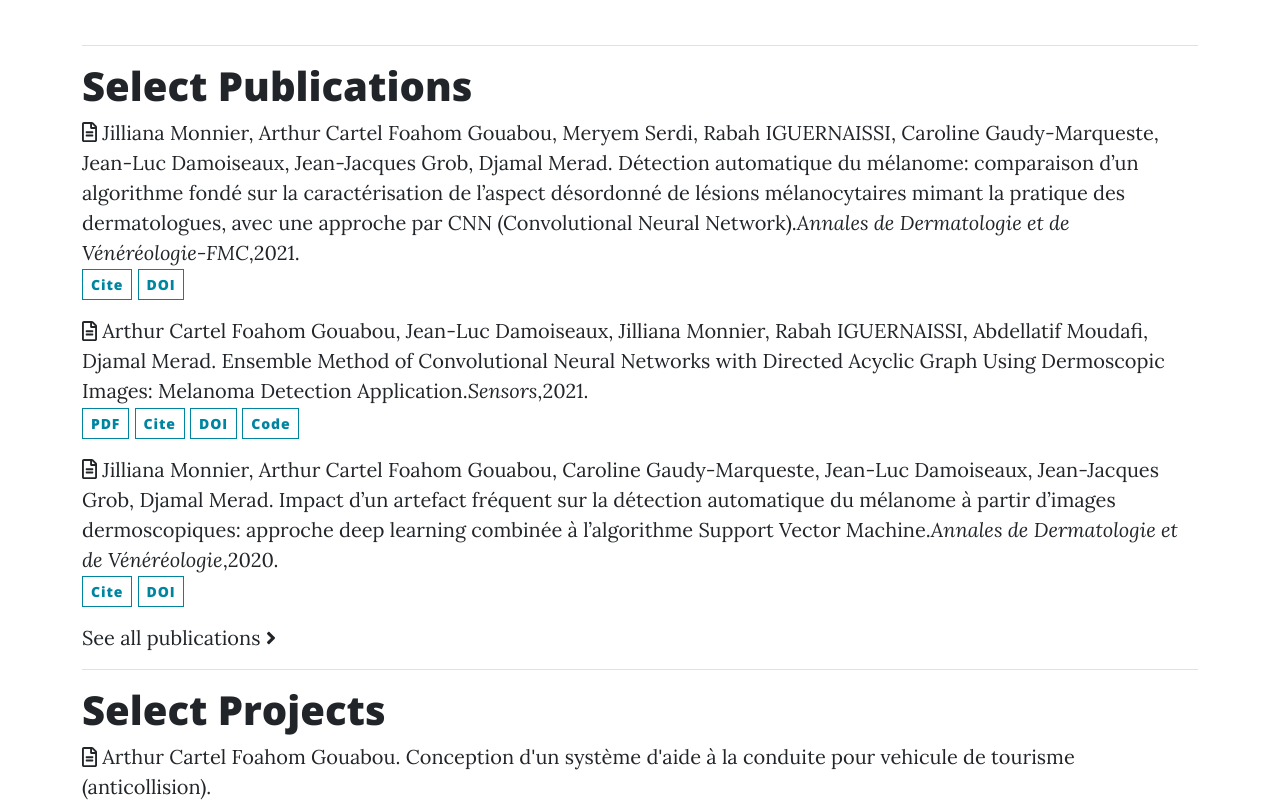
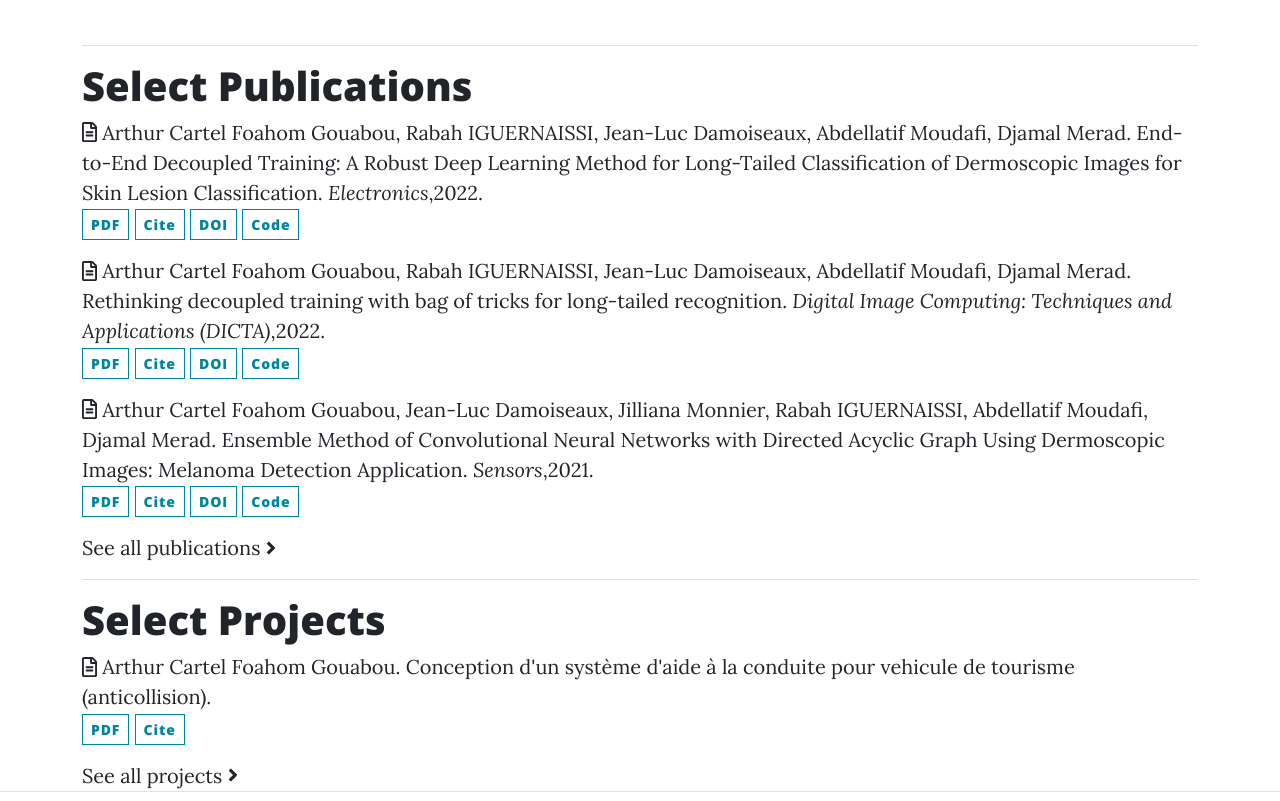
Before and after one commit to cartelgouabou/cartelgouabou.github.io, a plain HTML site: page index.html in a window 1280 px wide. Shown: the part 1496-2297 px from the top of the page. Drawn offline with nearby package versions, Linux system fonts and the light colour scheme.

Commit message:
Update index.html

```diff
--- a/index.html
+++ b/index.html
@@ -100,19 +100,36 @@
       <div class="pub-list-item view-citation" style=margin-bottom:1rem>
         <i class="far fa-file-alt pub-icon" aria-hidden=true></i>
          <span class="article-metadata li-cite-author">
-            <span><a href='https://sciprofiles.com/profile/author/NUZWT2FXbjRTblFmVStIWHZpeThSakNSeTJRUlhDZVYvWE95cFJtUDM2ND0=' target='_blank'>Jilliana Monnier</a></span>,
             <span><a href='https://orcid.org/0000-0002-3897-5693' target='_blank'>Arthur Cartel Foahom Gouabou</a></span>,
-            <span><a href='https://www.researchgate.net/profile/Meryem-Serdi' target='_blank'>Meryem Serdi</a></span>,
             <span><a href='https://sciprofiles.com/profile/689745' target='_blank'>Rabah IGUERNAISSI</a></span>,
-            <span><a href='https://fr.linkedin.com/in/caroline-gaudy-marqueste-26a791140' target='_blank'>Caroline Gaudy-Marqueste</a></span>,
             <span><a href='https://sciprofiles.com/profile/1660982' target='_blank'>Jean-Luc Damoiseaux</a></span>,
-            <span><a href='https://scholar.google.com/citations?user=XQ5tHvoAAAAJ&hl=fr&oi=sra' target='_blank'>Jean-Jacques Grob</a></span>,
+            <span><a href='https://scholar.google.fr/citations?user=Wd7JHnsAAAAJ&hl=fr' target='_blank'>Abdellatif Moudafi</a></span>,
             <span><a href='https://scholar.google.fr/citations?user=gfepWa8AAAAJ&hl=fr' target='_blank'>Djamal Merad</a></span>.
          </span>
-         <a href=https://doi.org/10.1016/j.fander.2021.09.570 target='_blank'>Détection automatique du mélanome: comparaison d’un algorithme fondé sur la caractérisation de l’aspect désordonné de lésions mélanocytaires mimant la pratique des dermatologues, avec une approche par CNN (Convolutional Neural Network)</a>.<em>Annales de Dermatologie et de Vénéréologie-FMC</em>,2021.
+         <a href=/publication/eeke-21/>End-to-End Decoupled Training: A Robust Deep Learning Method for Long-Tailed Classification of Dermoscopic Images for Skin Lesion Classification</a>. <em>Electronics</em>,2022.
         <div class=btn-links>
-            <a class="btn btn-outline-primary btn-page-header btn-sm" href="assets/publication_bib/detection_automatique.bib" target=_blank rel=noopener>Cite</a>
-            <a class="btn btn-outline-primary btn-page-header btn-sm" href=https://doi.org/10.1016/j.fander.2021.09.570 target=_blank rel=noopener>DOI</a>
+            <a class="btn btn-outline-primary btn-page-header btn-sm" href='https://www.mdpi.com/2079-9292/11/20/3275/pdf?version=1665564188' target=_blank rel=noopener>PDF</a>
+            <a class="btn btn-outline-primary btn-page-header btn-sm" href="assets/publication_bib/end_to_end_decoupled_training.bib" target=_blank rel=noopener>Cite</a>
+            <a class="btn btn-outline-primary btn-page-header btn-sm" href='https://doi.org/10.3390/electronics11203275' target=_blank rel=noopener>DOI</a>
+            <a class="btn btn-outline-primary btn-page-header btn-sm" href='https://github.com/cartelgouabou/End_to_end_decoupled_training_for_skin_lesion_classification' target=_blank rel=noopener>Code</a>
+
+        </div>
+    </div>
+    <div class="pub-list-item view-citation" style=margin-bottom:1rem>
+        <i class="far fa-file-alt pub-icon" aria-hidden=true></i>
+         <span class="article-metadata li-cite-author">
+            <span><a href='https://orcid.org/0000-0002-3897-5693' target='_blank'>Arthur Cartel Foahom Gouabou</a></span>,
+            <span><a href='https://sciprofiles.com/profile/689745' target='_blank'>Rabah IGUERNAISSI</a></span>,
+            <span><a href='https://sciprofiles.com/profile/1660982' target='_blank'>Jean-Luc Damoiseaux</a></span>,
+            <span><a href='https://scholar.google.fr/citations?user=Wd7JHnsAAAAJ&hl=fr' target='_blank'>Abdellatif Moudafi</a></span>,
+            <span><a href='https://scholar.google.fr/citations?user=gfepWa8AAAAJ&hl=fr' target='_blank'>Djamal Merad</a></span>.
+         </span>
+         <a href=/publication/eeke-21/>Rethinking decoupled training with bag of tricks for long-tailed recognition</a>. <em>Digital Image Computing: Techniques and Applications (DICTA)</em>,2022.
+        <div class=btn-links>
+            <a class="btn btn-outline-primary btn-page-header btn-sm" href='https://www.mdpi.com/2079-9292/11/20/3275/pdf?version=1665564188' target=_blank rel=noopener>PDF</a>
+            <a class="btn btn-outline-primary btn-page-header btn-sm" href="assets/publication_bib/rethinking_decoupled_bags.bib" target=_blank rel=noopener>Cite</a>
+            <a class="btn btn-outline-primary btn-page-header btn-sm" href='' target=_blank rel=noopener>DOI</a>
+             <a class="btn btn-outline-primary btn-page-header btn-sm" href='https://github.com/cartelgouabou/HMLoss' target=_blank rel=noopener>Code</a>
         </div>
     </div>
       <div class="pub-list-item view-citation" style=margin-bottom:1rem>
@@ -125,30 +142,16 @@
             <span><a href='https://scholar.google.fr/citations?user=Wd7JHnsAAAAJ&hl=fr' target='_blank'>Abdellatif Moudafi</a></span>,
             <span><a href='https://scholar.google.fr/citations?user=gfepWa8AAAAJ&hl=fr' target='_blank'>Djamal Merad</a></span>.
          </span>
-         <a href='https://github.com/cartelgouabou/Ensemble_method_of_cnn_with_DAG_applied_on_dermoscopic_images' target='_blank'>Ensemble Method of Convolutional Neural Networks with Directed Acyclic Graph Using Dermoscopic Images: Melanoma Detection Application</a>.<em>Sensors</em>,2021.
+         <a href=/publication/eeke-21/>Ensemble Method of Convolutional Neural Networks with Directed Acyclic Graph Using Dermoscopic Images: Melanoma Detection Application</a>. <em>Sensors</em>,2021.
         <div class=btn-links>
             <a class="btn btn-outline-primary btn-page-header btn-sm" href='https://www.mdpi.com/1424-8220/21/12/3999/pdf' target=_blank rel=noopener>PDF</a>
             <a class="btn btn-outline-primary btn-page-header btn-sm" href="assets/publication_bib/ensemble_meth.bib" target=_blank rel=noopener>Cite</a>
-            <a class="btn btn-outline-primary btn-page-header btn-sm" href=https://doi.org/10.3390/s21123999 target=_blank rel=noopener>DOI</a>
+            <a class="btn btn-outline-primary btn-page-header btn-sm" href='https://doi.org/10.3390/s21123999' target=_blank rel=noopener>DOI</a>
             <a class="btn btn-outline-primary btn-page-header btn-sm" href='https://github.com/cartelgouabou/Ensemble_method_of_cnn_with_DAG_applied_on_dermoscopic_images' target=_blank rel=noopener>Code</a>
         </div>
     </div>
-      <div class="pub-list-item view-citation" style=margin-bottom:1rem>
-        <i class="far fa-file-alt pub-icon" aria-hidden=true></i>
-         <span class="article-metadata li-cite-author">
-            <span><a href='https://sciprofiles.com/profile/author/NUZWT2FXbjRTblFmVStIWHZpeThSakNSeTJRUlhDZVYvWE95cFJtUDM2ND0=' target='_blank'>Jilliana Monnier</a></span>,
-            <span><a href='https://orcid.org/0000-0002-3897-5693' target='_blank'>Arthur Cartel Foahom Gouabou</a></span>,
-            <span><a href='https://fr.linkedin.com/in/caroline-gaudy-marqueste-26a791140' target='_blank'>Caroline Gaudy-Marqueste</a></span>,
-            <span><a href='https://sciprofiles.com/profile/1660982' target='_blank'>Jean-Luc Damoiseaux</a></span>,
-            <span><a href='https://scholar.google.com/citations?user=XQ5tHvoAAAAJ&hl=fr&oi=sra' target='_blank'>Jean-Jacques Grob</a></span>,
-            <span><a href='https://scholar.google.fr/citations?user=gfepWa8AAAAJ&hl=fr' target='_blank'>Djamal Merad</a></span>.
-         </span>
-         <a href=https://doi.org/10.1016/j.annder.2020.09.022 target='_blank'> Impact d’un artefact fréquent sur la détection automatique du mélanome à partir d’images dermoscopiques: approche deep learning combinée à l’algorithme Support Vector Machine</a>.<em>Annales de Dermatologie et de Vénéréologie</em>,2020.
-        <div class=btn-links>
-            <a class="btn btn-outline-primary btn-page-header btn-sm" href="assets/publication_bib/impact_dun.bib" target=_blank rel=noopener>Cite</a>
-            <a class="btn btn-outline-primary btn-page-header btn-sm" href=https://doi.org/10.1016/j.annder.2020.09.022 target=_blank rel=noopener>DOI</a>
-        </div>
-    </div>
+
+
     <div class=see-all>
         <a href="publications.html">
             See all publications
```
